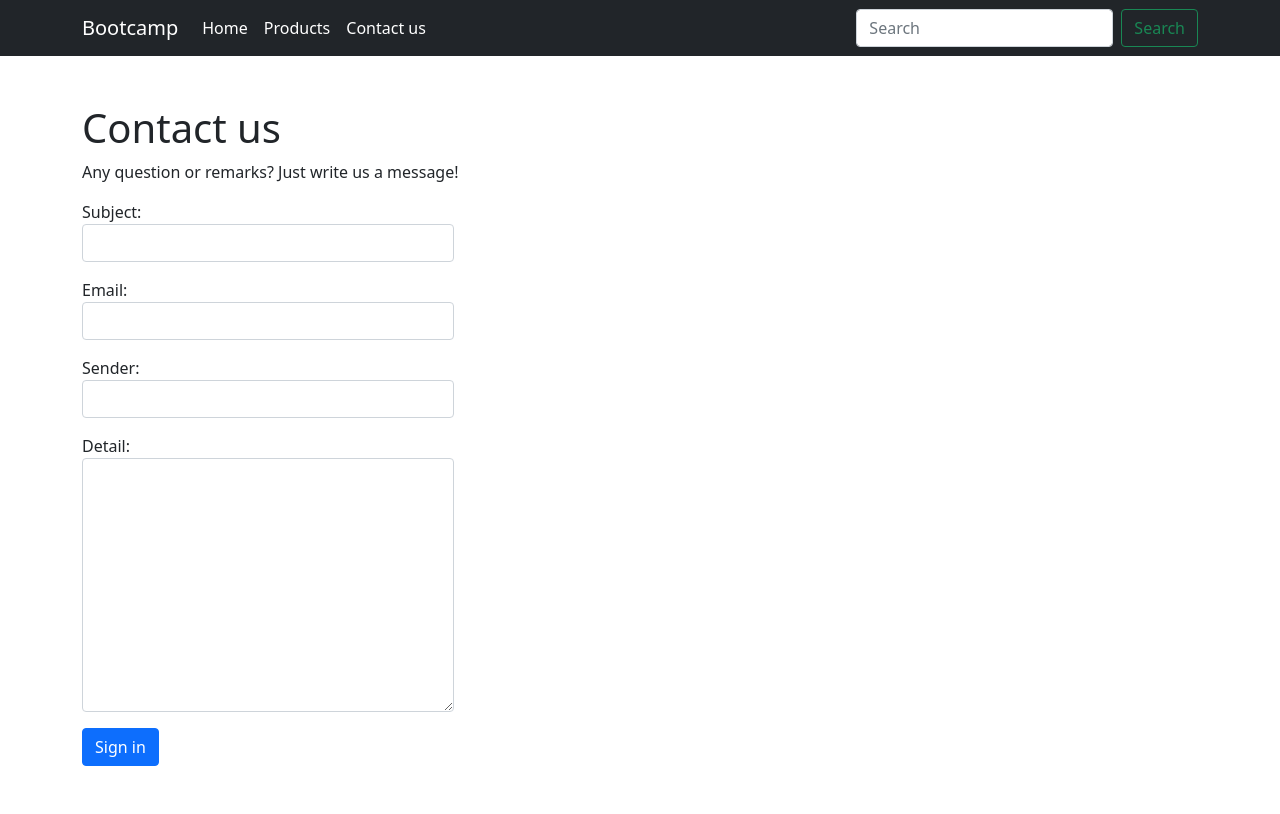
After one commit to Bubblecrown/Practice-Python-Django, a Django app: page /contact in a window 1280 px wide. The commit adds this page. Run offline with Django 4.2, Linux system fonts and the light colour scheme.

Commit message:
7 - Forms, Crispy Form, Q-Objects

```diff
--- a/company/admin.py
+++ b/company/admin.py
@@ -1,5 +1,5 @@
 from django.contrib import admin
-from .models import Post, ProductDeme
+from .models import Contact, Post, ProductDeme
 from django_summernote.admin import SummernoteModelAdmin
 
 class PostAdmin(SummernoteModelAdmin):
@@ -10,3 +10,4 @@ class PostAdmin(SummernoteModelAdmin):
 # class : admin.site.register(Model, ModelAdmin)
 admin.site.register(Post, PostAdmin)
 admin.site.register(ProductDeme)
+admin.site.register(Contact)
--- /dev/null
+++ b/company/form.py
@@ -0,0 +1,22 @@
+from django import forms
+from .models import Contact
+
+class ContactForm(forms.ModelForm):
+    class Meta:
+        model = Contact
+        fields = ("subject","email", "sender", "detail")
+
+        widgets = {
+            'subject': forms.TextInput(attrs={
+            'class': 'form-control col-md-4'
+            }),
+            'email': forms.EmailInput(attrs={
+            'class': 'form-control col-md-4'
+            }),
+            'sender': forms.TextInput(attrs={
+            'class': 'form-control col-md-4'
+            }),
+            'detail': forms.Textarea(attrs={
+            'class': 'form-control col-md-4'
+            })
+        }
--- a/company/models.py
+++ b/company/models.py
@@ -1,6 +1,7 @@
 from django.db import models
 
-# Create your models here.
+# Create the table
+
 class Post(models.Model):
   # field_name = models.fieldType()
   title = models.CharField(max_length=80)
@@ -21,9 +22,21 @@ class ProductDeme(models.Model):
 
   def __str__(self):
     return self.name
+
+class Contact(models.Model):
+  subject = models.CharField(max_length=150)
+  email = models.EmailField(null=True)
+  sender = models.CharField(max_length=80)
+  detail = models.TextField()
+  date_sent = models.DateTimeField(auto_now_add=True)
+
+  def __str__(self):
+    return self.subject
+
 # 1. models
-# makemigrations -- update database
-# migrate -- submit table
+# python manage.py makemigrations -- update database
+# python manage.py migrate -- submit table
+# ***** update set null *****
 
 # Set title name
 
--- a/company/templates/company/base.html
+++ b/company/templates/company/base.html
@@ -14,28 +14,20 @@
       integrity="sha384-1BmE4kWBq78iYhFldvKuhfTAU6auU8tT94WrHftjDbrCEXSU1oBoqyl2QvZ6jIW3"
       crossorigin="anonymous"
     />
+
     <title>{% block title %}{% endblock title %}</title>
 
   </head>
   <body>
-
     {% comment %} Start Navbar {% endcomment %}
     <nav class="navbar navbar-expand-lg navbar-dark bg-dark">
       <div class="container">
-        <a class="navbar-brand" href="/">Bootcamp</a>
-        <button
-          class="navbar-toggler"
-          type="button"
-          data-bs-toggle="collapse"
-          data-bs-target="#navbarNavDropdown"
-          aria-controls="navbarNavDropdown"
-          aria-expanded="false"
-          aria-label="Toggle navigation"
-        >
+      <a class="navbar-brand" href="#">Bootcamp</a>
+      <button class="navbar-toggler" type="button" data-toggle="collapse" data-target="#navbarNavDropdown" aria-controls="navbarNavDropdown" aria-expanded="false" aria-label="Toggle navigation">
         <span class="navbar-toggler-icon"></span>
       </button>
       <div class="collapse navbar-collapse" id="navbarNavDropdown">
-          <ul class="navbar-nav">
+        <ul class="navbar-nav me-auto">
           <li class="nav-item">
             <a class="nav-link active" aria-current="page" href="/">Home</a>
           </li>
@@ -43,9 +35,13 @@
             <a class="nav-link active" href="/product">Products</a>
           </li>
           <li class="nav-item">
-              <a class="nav-link active" href="/about">About</a>
+            <a class="nav-link active" href="/contact">Contact us</a>
           </li>
         </ul>
+        <form class="d-flex" action="/search">
+          <input class="form-control me-2" type="search" placeholder="Search" aria-label="Search" name="q">
+          <button class="btn btn-outline-success" type="submit">Search</button>
+        </form>
       </div>
     </div>
     </nav>
@@ -55,5 +51,6 @@
       {% block content %}  {% endblock content %}
       </div>
     </div>
+
   </body>
 </html>
--- /dev/null
+++ b/company/templates/company/contact.html
@@ -0,0 +1,14 @@
+{% extends 'company/base.html' %} {% block title %} About us {% endblock title%}
+{% block content %} {% comment %} action -- URL {% endcomment %} {% comment %}
+method -- GET, POST {% endcomment %}
+<h1>Contact us</h1>
+<p>Any question or remarks? Just write us a message!</p>
+
+<div class="col-md-4 mb-5">
+  <form action="/contact" method="POST">
+    {% csrf_token %} {{form.as_p}}
+    <button type="submit" class="btn btn-primary">Sign in</button>
+  </form>
+</div>
+
+{% endblock content %}
--- a/company/urls.py
+++ b/company/urls.py
@@ -1,10 +1,11 @@
 from django.urls import path
-from .views import Homepage, About, Product, post_detail
+from .views import (Homepage, Contact, Product, post_detail, Search)
 
 urlpatterns = [
     # path('URL name', function name)
     path('', Homepage),
-    path('about', About),
+    path('contact', Contact),
     path('product', Product),
-    path('blog/<int:id>', post_detail)
+    path('blog/<int:id>', post_detail),
+    path('search', Search)
 ]
--- a/company/views.py
+++ b/company/views.py
@@ -1,6 +1,8 @@
-from django.shortcuts import render
+from django.shortcuts import redirect, render
 from django.http import HttpResponse
 
+from .form import ContactForm
+from django.db.models import Q
 from .models import Post, ProductDeme
 
 def Homepage(request):
@@ -20,10 +22,17 @@ def post_detail(request, id):
   context = {'data': data}
   return render(request, view, context)
 
-def About(request):
-  view = 'company/about.html'
-  data = ProductDeme.objects.all()
-  context = {'data': data}
+def Contact(request):
+  view = 'company/contact.html'
+  if request.method == 'POST':
+    form = ContactForm(request.POST)
+    if form.is_valid:
+      # save to DB
+      form.save()
+      return redirect("/")
+  else:
+    form = ContactForm()
+  context = {'form' : form}
   return render(request, view, context)
 
 def Product(request):
@@ -31,3 +40,18 @@ def Product(request):
   data = ProductDeme.objects.all()
   context = {'data': data}
   return render(request, view, context)
+
+def Search(request):
+  view = 'company/search.html'
+  search_post = request.GET.get('q')
+  if search_post:
+    post = Post.objects.filter(Q(title__icontains = search_post))
+  else:
+    pass
+  context = {'post' : post}
+
+  return render(request, view, context)
+
+# .\venv\Scripts\activate
+# cd firstweb
+# python manage.py runserver
```
Also changed, not shown: company/templates/company/search.html (renamed from company/templates/company/about.html, +10 -7 lines), company/migrations/0004_contact.py (added), company/migrations/0005_contact_email.py (added), db.sqlite3. Lines whose indentation alone changed are shown as unchanged.
